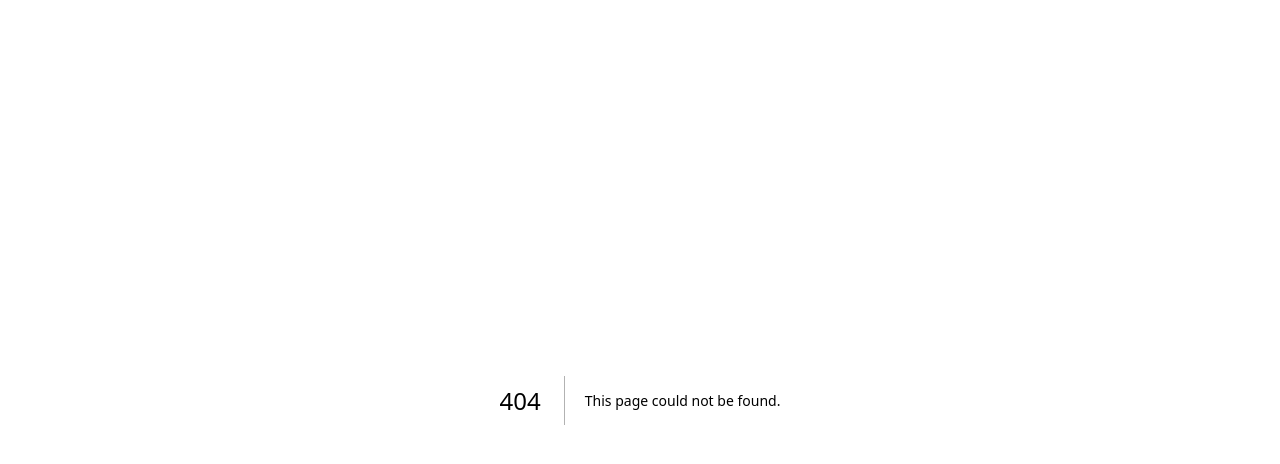
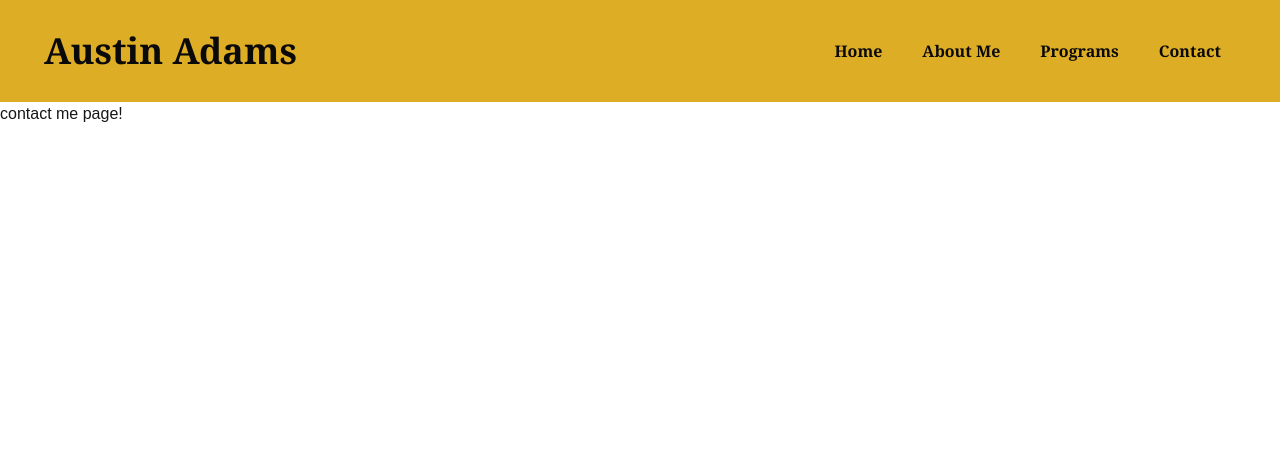
Before and after one commit to AustinSAdams/asa-website, a Next.js app in the folder site/: page /contact in a window 1280 px wide. Before the commit this address had no page. Shown: the top 464 px of the page. Built offline with nearby package versions, Linux system fonts and the light colour scheme.

Commit message:
Initial Design

```diff
--- /dev/null
+++ b/site/app/about/page.js
@@ -0,0 +1,6 @@
+
+export default function Page(){
+    return (
+        <p>About me page!</p>
+    );
+}
--- /dev/null
+++ b/site/app/contact/page.js
@@ -0,0 +1,6 @@
+
+export default function Page(){
+    return (
+        <p>contact me page!</p>
+    );
+}
--- a/site/app/globals.css
+++ b/site/app/globals.css
@@ -10,7 +10,7 @@
 @media (prefers-color-scheme: dark) {
   :root {
     --background: #0a0a0a;
-    --foreground: #ededed;
+    --foreground: #d99f00d9;
   }
 }
 
@@ -25,3 +25,39 @@ body {
     text-wrap: balance;
   }
 }
+
+
+/* CSS styling for header */
+.header{
+  background-color: #d99f00d9;
+  padding: 24px;
+  color: #0a0a0a;
+  text-transform: uppercase;
+  font-family: "Georgia", serif;
+  font-weight: bold;
+  display: flex;
+  align-items: center;
+}
+.header .nav-container{
+  text-align: right;
+  margin-left: auto;
+  padding-right: 20px;
+  display: flex;
+  gap: 10px;
+}
+.header .home-button{
+  text-align: left;
+  margin-right: auto;
+  padding-left: 20px;
+  font-size: 36px;
+}
+.header .nav-button{
+  padding: 10px 15px;
+  font-size: 16px;
+  text-align: center;
+  cursor: pointer;
+  border-radius: 4px;
+}
+.header .nav-button:hover{
+  background-color: #775701d9;
+}
--- a/site/app/layout.js
+++ b/site/app/layout.js
@@ -1,5 +1,6 @@
 import localFont from "next/font/local";
 import "./globals.css";
+import Link from 'next/link';
 
 const geistSans = localFont({
   src: "./fonts/GeistVF.woff",
@@ -23,6 +24,25 @@ export default function RootLayout({ children }) {
       <body
         className={`${geistSans.variable} ${geistMono.variable} antialiased`}
       >
+        <div className="header">
+          <Link className="home-button" href="/">
+            <button>Austin Adams</button>
+          </Link>
+          <nav className="nav-container">
+            <Link className="nav-button" href="/">
+              <button>Home</button>
+            </Link>
+            <Link className="nav-button" href="/about">
+              <button>About Me</button>
+            </Link>
+            <Link className="nav-button" href="/programs">
+              <button>Programs</button>
+            </Link>
+            <Link className="nav-button" href="/contact">
+              <button>Contact</button>
+            </Link>
+          </nav>
+        </div>
         {children}
       </body>
     </html>
--- a/site/app/page.js
+++ b/site/app/page.js
@@ -1,101 +1,14 @@
-import Image from "next/image";
 
 export default function Home() {
   return (
-    <div className="grid grid-rows-[20px_1fr_20px] items-center justify-items-center min-h-screen p-8 pb-20 gap-16 sm:p-20 font-[family-name:var(--font-geist-sans)]">
-      <main className="flex flex-col gap-8 row-start-2 items-center sm:items-start">
-        <Image
-          className="dark:invert"
-          src="https://nextjs.org/icons/next.svg"
-          alt="Next.js logo"
-          width={180}
-          height={38}
-          priority
-        />
-        <ol className="list-inside list-decimal text-sm text-center sm:text-left font-[family-name:var(--font-geist-mono)]">
-          <li className="mb-2">
-            Get started by editing{" "}
-            <code className="bg-black/[.05] dark:bg-white/[.06] px-1 py-0.5 rounded font-semibold">
-              app/page.js
-            </code>
-            .
-          </li>
-          <li>Save and see your changes instantly.</li>
-        </ol>
-
-        <div className="flex gap-4 items-center flex-col sm:flex-row">
-          <a
-            className="rounded-full border border-solid border-transparent transition-colors flex items-center justify-center bg-foreground text-background gap-2 hover:bg-[#383838] dark:hover:bg-[#ccc] text-sm sm:text-base h-10 sm:h-12 px-4 sm:px-5"
-            href="https://vercel.com/new?utm_source=create-next-app&utm_medium=appdir-template-tw&utm_campaign=create-next-app"
-            target="_blank"
-            rel="noopener noreferrer"
-          >
-            <Image
-              className="dark:invert"
-              src="https://nextjs.org/icons/vercel.svg"
-              alt="Vercel logomark"
-              width={20}
-              height={20}
-            />
-            Deploy now
-          </a>
-          <a
-            className="rounded-full border border-solid border-black/[.08] dark:border-white/[.145] transition-colors flex items-center justify-center hover:bg-[#f2f2f2] dark:hover:bg-[#1a1a1a] hover:border-transparent text-sm sm:text-base h-10 sm:h-12 px-4 sm:px-5 sm:min-w-44"
-            href="https://nextjs.org/docs?utm_source=create-next-app&utm_medium=appdir-template-tw&utm_campaign=create-next-app"
-            target="_blank"
-            rel="noopener noreferrer"
-          >
-            Read our docs
-          </a>
-        </div>
-      </main>
-      <footer className="row-start-3 flex gap-6 flex-wrap items-center justify-center">
-        <a
-          className="flex items-center gap-2 hover:underline hover:underline-offset-4"
-          href="https://nextjs.org/learn?utm_source=create-next-app&utm_medium=appdir-template-tw&utm_campaign=create-next-app"
-          target="_blank"
-          rel="noopener noreferrer"
-        >
-          <Image
-            aria-hidden
-            src="https://nextjs.org/icons/file.svg"
-            alt="File icon"
-            width={16}
-            height={16}
-          />
-          Learn
-        </a>
-        <a
-          className="flex items-center gap-2 hover:underline hover:underline-offset-4"
-          href="https://vercel.com/templates?framework=next.js&utm_source=create-next-app&utm_medium=appdir-template-tw&utm_campaign=create-next-app"
-          target="_blank"
-          rel="noopener noreferrer"
-        >
-          <Image
-            aria-hidden
-            src="https://nextjs.org/icons/window.svg"
-            alt="Window icon"
-            width={16}
-            height={16}
-          />
-          Examples
-        </a>
-        <a
-          className="flex items-center gap-2 hover:underline hover:underline-offset-4"
-          href="https://nextjs.org?utm_source=create-next-app&utm_medium=appdir-template-tw&utm_campaign=create-next-app"
-          target="_blank"
-          rel="noopener noreferrer"
-        >
-          <Image
-            aria-hidden
-            src="https://nextjs.org/icons/globe.svg"
-            alt="Globe icon"
-            width={16}
-            height={16}
-          />
-          Go to nextjs.org →
-        </a>
-      </footer>
+    <div>
+      <header
+        style={{
+          fontSize: '50px',
+          textAlign: 'center',
+          textTransform: 'uppercase'
+        }}
+      >Welcome!</header>
     </div>
   );
 }
--- /dev/null
+++ b/site/app/programs/page.js
@@ -0,0 +1,6 @@
+
+export default function Page(){
+    return (
+        <p>Programs me page!</p>
+    );
+}
```
Also changed, not shown: 1 other file (tests, documents, lock files or other folders).
